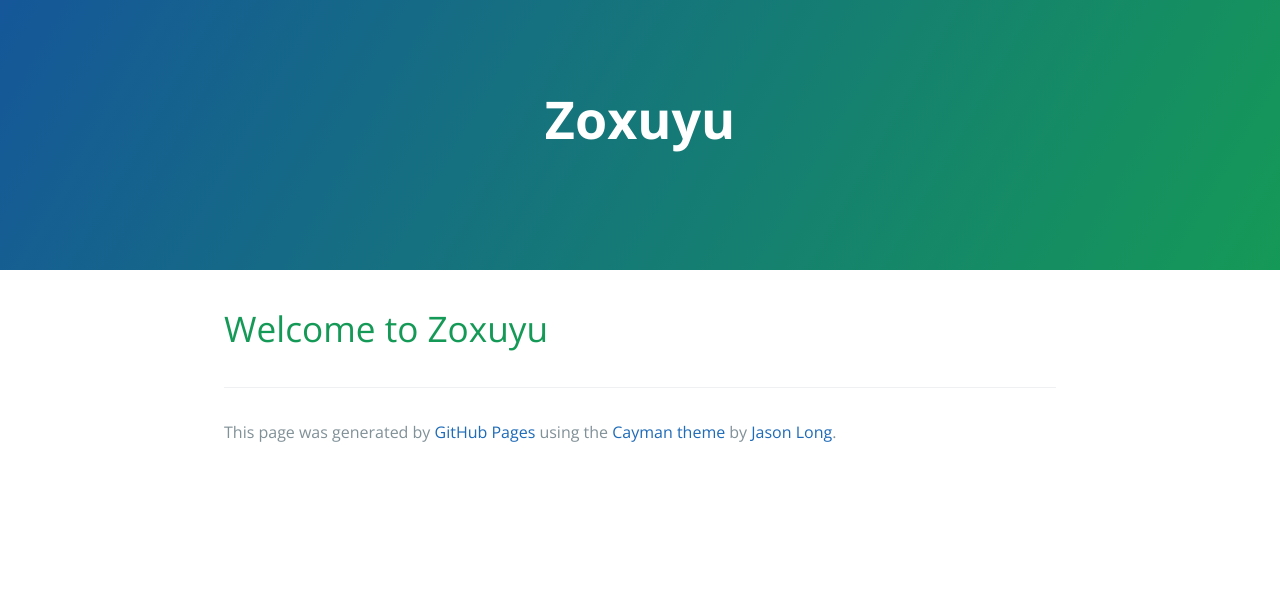
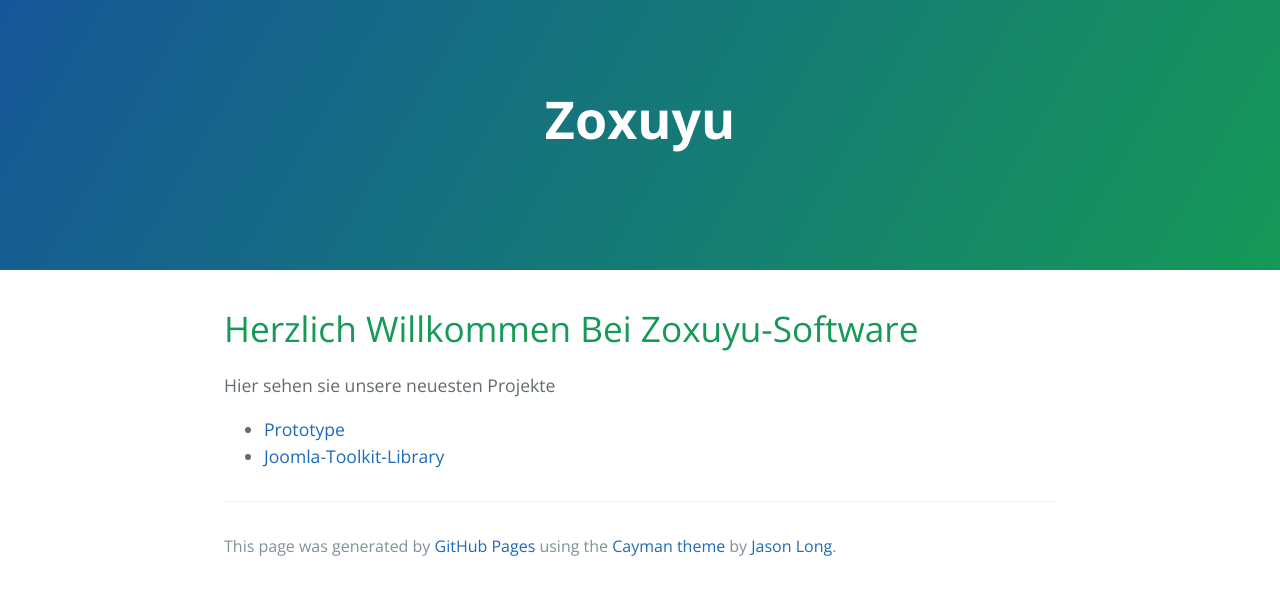
Before and after one commit to zoxuyu/zoxuyu.github.io, a plain HTML site: page index.html in a window 1280 px wide. Drawn offline with nearby package versions, Linux system fonts and the light colour scheme.

Commit message:
Replace master branch with page content via GitHub

```diff
--- a/index.html
+++ b/index.html
@@ -17,7 +17,14 @@
 
     <section class="main-content">
       <h1>
-<a id="welcome-to-zoxuyu" class="anchor" href="#welcome-to-zoxuyu" aria-hidden="true"><span aria-hidden="true" class="octicon octicon-link"></span></a>Welcome to Zoxuyu</h1>
+<a id="herzlich-willkommen-bei-zoxuyu-software" class="anchor" href="#herzlich-willkommen-bei-zoxuyu-software" aria-hidden="true"><span aria-hidden="true" class="octicon octicon-link"></span></a>Herzlich Willkommen Bei Zoxuyu-Software</h1>
+
+<p>Hier sehen sie unsere neuesten Projekte</p>
+
+<ul>
+<li><a href="prototype">Prototype</a></li>
+<li><a href="jtkl">Joomla-Toolkit-Library</a></li>
+</ul>
 
       <footer class="site-footer">
 
--- a/params.json
+++ b/params.json
@@ -1,6 +1,6 @@
 {
   "name": "Zoxuyu",
   "tagline": "",
-  "body": "#Welcome to Zoxuyu",
+  "body": "#Herzlich Willkommen Bei Zoxuyu-Software\r\nHier sehen sie unsere neuesten Projekte\r\n- [Prototype](prototype)\r\n- [Joomla-Toolkit-Library](jtkl)",
   "note": "Don't delete this file! It's used internally to help with page regeneration."
 }
```
